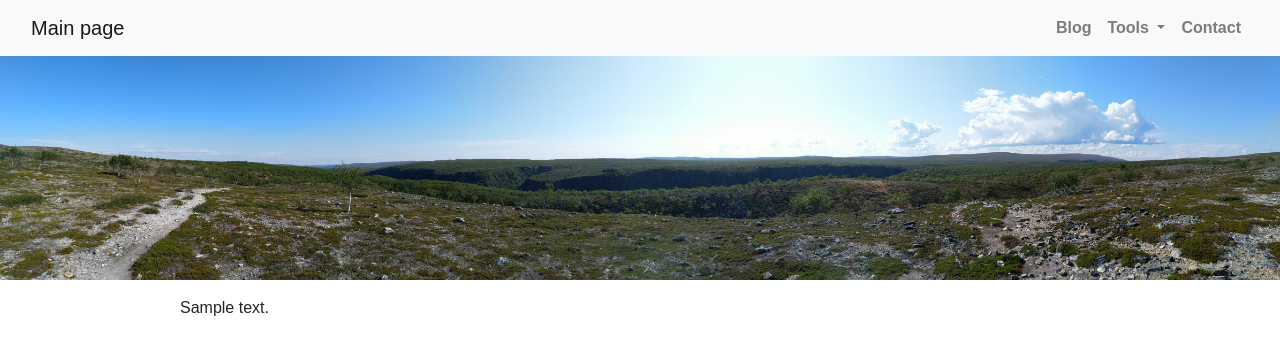
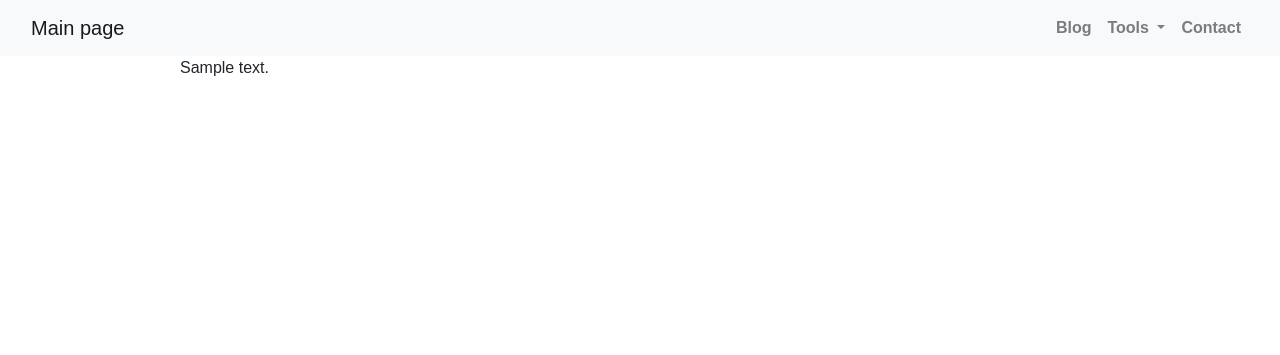
Before and after one commit to attekoskivaara/myownsite, a Django app: page / in a window 1280 px wide. Shown: the top 355 px of the page. Run offline with Django 3.2, Linux system fonts and the light colour scheme; tables that the repository leaves empty hold one stand-in row (values such as "Sample post"); parts of the project's set-up code (start-up, migrations or seed data) failed here and were passed over; some libraries are stand-ins or nearby versions.

Commit message:
remove background photo

```diff
--- a/templates/index.html
+++ b/templates/index.html
@@ -4,10 +4,7 @@
 {% block content %}
 
 <header class="masthead">
-  <p>
-    {% load static %}
-    <img src="{% static 'media/tausta.jpg' %}" width="100%"  alt="home" >
-  </p>
+
   <div class="overlay"></div>
   <div class="container">
     <div class="row">
```
